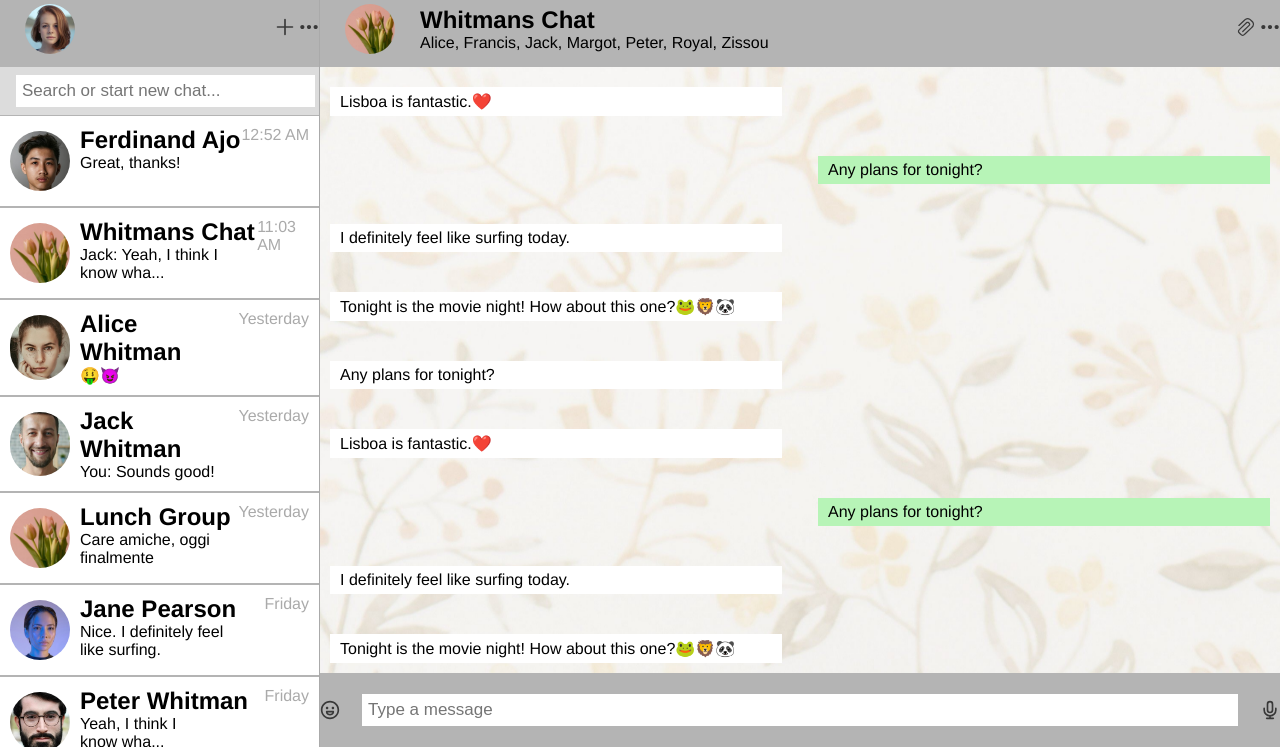
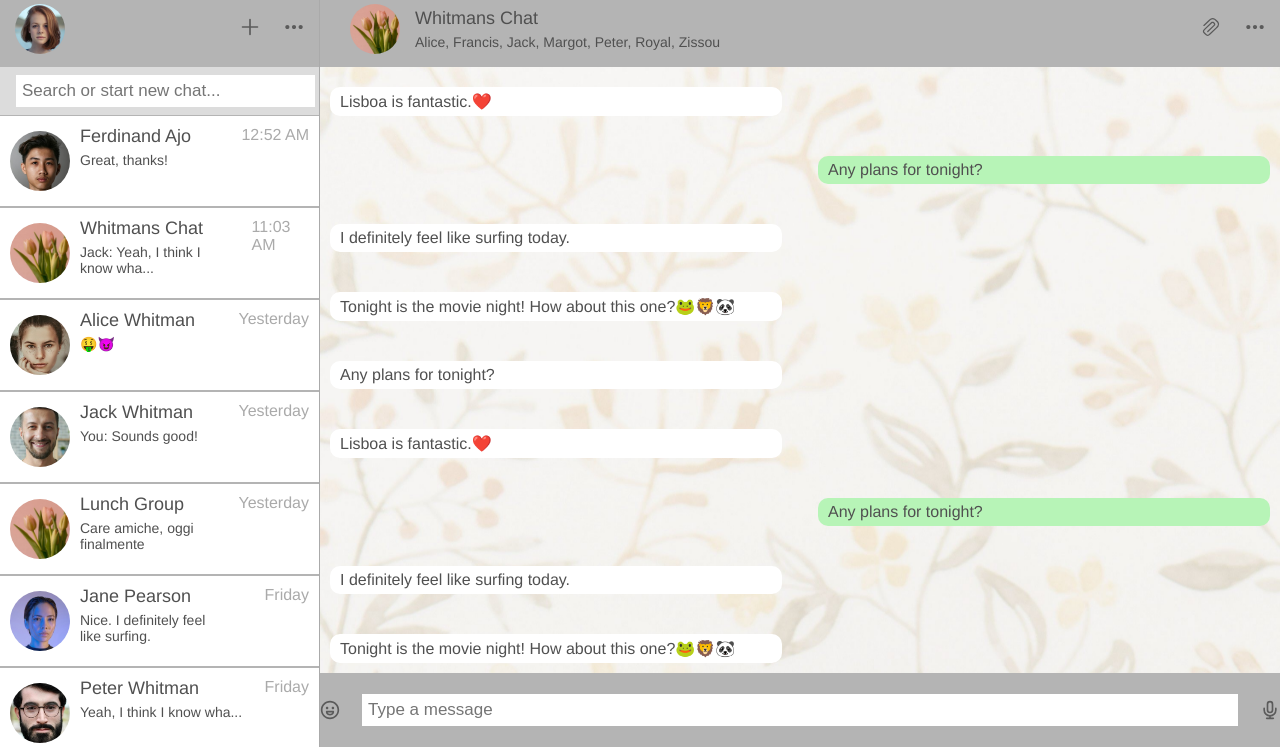
Before and after one commit to Aglaq/Whatsapp_clone_project, a plain HTML site: page index.html in a window 1280 px wide. Shown: the part 45-800 px from the top of the page. Drawn offline with Linux system fonts and the light colour scheme.

Commit message:
fix margin and padding for headbar, profilebar and chatbar

```diff
--- a/index.html
+++ b/index.html
@@ -13,7 +13,7 @@
           <img id="logo-icon" id="logo" src="./images/logo.svg" />
           <h1>WhatsApp</h1>
         </div>
-        <div>
+        <div class="grouped-icons">
           <img class="icon" src="./images/minimize.svg" />
           <img class="icon" src="./images/maximize.svg" />
           <img class="icon" src="./images/close.svg" />
@@ -25,7 +25,7 @@
           src="./images/human1.jpg"
           alt="profile picture"
         />
-        <div>
+        <div class="grouped-icons">
           <img class="icon" src="./images/plus.svg" />
           <img class="icon" src="./images/three_dots.svg" />
         </div>
@@ -42,7 +42,7 @@
             <p>Alice, Francis, Jack, Margot, Peter, Royal, Zissou</p>
           </div>
         </div>
-        <div>
+        <div class="grouped-icons">
           <img class="icon" src="./images/paperclip.svg" />
           <img class="icon" src="./images/three_dots.svg" />
         </div>
--- a/styles.css
+++ b/styles.css
@@ -1,5 +1,5 @@
 :root {
-  --very-dark-gray: rgb(120, 120, 120);
+  --very-dark-gray: rgb(80, 80, 80);
   --dark-gray: rgb(170, 170, 170);
   --gray: rgb(180, 180, 180);
   --light-gray: rgb(220, 220, 220);
@@ -41,6 +41,7 @@ h6 {
 body {
   font-family: "Helvetica", "Arial", sans-serif;
   box-sizing: border-box;
+  color: var(--very-dark-gray);
 }
 
 main {
@@ -55,11 +56,97 @@ h1 {
   font-weight: normal;
 }
 
+h2 {
+  font-size: 18px;
+  font-weight: normal;
+}
+
+h2 + p {
+  font-size: 14px;
+  padding-top: 5px;
+}
+
+input {
+  float: left;
+  padding: 6px;
+  margin: 8px 16px;
+  border: none;
+  font-size: 17px;
+  width: 90%;
+}
+
+.profile-picture {
+  --profile-picture-width: 50px;
+  width: var(--profile-picture-width);
+  height: auto;
+  border-radius: calc(var(--profile-picture-width) / 2);
+  margin: 5px 15px;
+}
+
+.contact-picture {
+  --contact-picture-width: 60px;
+  width: var(--contact-picture-width);
+  height: auto;
+  border-radius: calc(var(--contact-picture-width) / 2);
+  margin: 5px 10px;
+}
+
+.time-of-message {
+  color: var(--dark-gray);
+  margin-right: 10px;
+}
+
+.contact {
+  padding: 10px 0;
+  box-sizing: border-box;
+  background-color: white;
+  display: flex;
+  border-top: 1px solid var(--gray);
+  border-bottom: 1px solid var(--gray);
+}
+
+.contact img + div {
+  flex-grow: 1;
+}
+
+.message {
+  background-color: white;
+  align-self: flex-start;
+  width: 45%;
+  margin: 20px 10px;
+  padding: 5px 10px;
+  border-radius: 10px;
+}
+
+.mymessage {
+  background-color: rgb(183, 244, 183);
+  align-self: flex-end;
+}
+
+.icon {
+  filter: invert(68.6%) sepia(0%) saturate(0%) hue-rotate(0deg)
+    brightness(31.4%) contrast(50%);
+}
+
+.grouped-icons img {
+  padding-left: 20px;
+}
+
+.icon,
+#logo-icon {
+  width: 20px;
+  height: auto;
+}
+
+#logo-icon {
+  padding-right: 15px;
+}
+
+.picture-name,
 #headbar,
 #headbar div,
 #profilebar,
 #chatbar,
-.picture-name,
 #textingbar {
   display: flex;
   justify-content: space-between;
@@ -71,15 +158,10 @@ h1 {
   background-color: var(--dark-gray);
 }
 
-#logo-icon,
-.icon {
-  width: 20px;
-  height: auto;
-}
-
-.icon {
-  filter: invert(47%) sepia(0%) saturate(0%) hue-rotate(0deg) brightness(47%)
-    contrast(100%);
+#headbar > div,
+#profilebar > div,
+#chatbar > div {
+  margin: 5px 15px;
 }
 
 #profilebar {
@@ -87,49 +169,10 @@ h1 {
   background-color: var(--gray);
 }
 
-.profile-picture {
-  --profile-picture-width: 50px;
-  width: var(--profile-picture-width);
-  height: auto;
-  border-radius: calc(var(--profile-picture-width) / 2);
-  margin: 5px 25px;
-}
-
-.contact-picture {
-  --contact-picture-width: 60px;
-  width: var(--contact-picture-width);
-  height: auto;
-  border-radius: calc(var(--contact-picture-width) / 2);
-  margin: 5px 10px;
-}
-
 #profilebar,
 #searchbar,
 #contact-list {
   border-right: 1px solid var(--dark-gray);
-}
-
-input {
-  float: left;
-  padding: 6px;
-  margin: 8px 16px;
-  border: none;
-  font-size: 17px;
-  width: 90%;
-}
-
-.contact {
-  padding: 10px 0;
-  box-sizing: border-box;
-  background-color: white;
-  color: black;
-  display: flex;
-  border-top: 1px solid var(--gray);
-  border-bottom: 1px solid var(--gray);
-}
-
-.contact img + div {
-  flex-grow: 1;
 }
 
 #chatbar {
@@ -142,17 +185,10 @@ input {
   background-color: var(--light-gray);
 }
 
-.time-of-message {
-  color: var(--dark-gray);
-  margin-right: 10px;
-}
-
 #contact-list {
   grid-area: 4 / 1 / span 2 / span 1;
-  background-color: pink;
   box-sizing: border-box;
   background-color: white;
-  color: black;
   overflow: scroll;
 }
 
@@ -167,19 +203,6 @@ input {
   overflow: scroll;
 }
 
-.message {
-  background-color: white;
-  align-self: flex-start;
-  width: 45%;
-  margin: 20px 10px;
-  padding: 5px 10px;
-}
-
-.mymessage {
-  background-color: rgb(183, 244, 183);
-  align-self: flex-end;
-}
-
 #textingbar {
   grid-area: 5 / 2 / span 1 / span 1;
   background-color: var(--gray);
```
Also changed, not shown: 1 other file.
